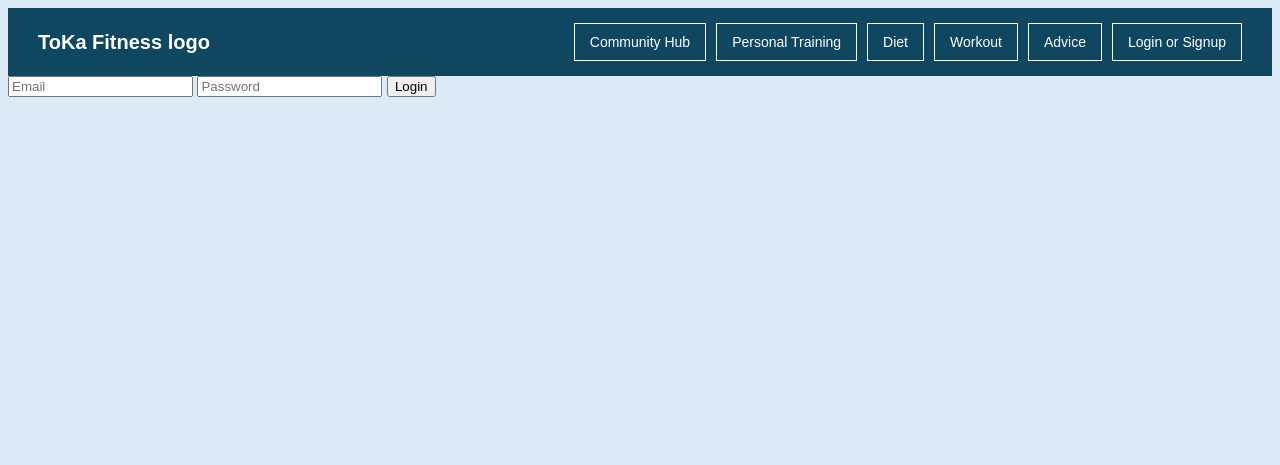
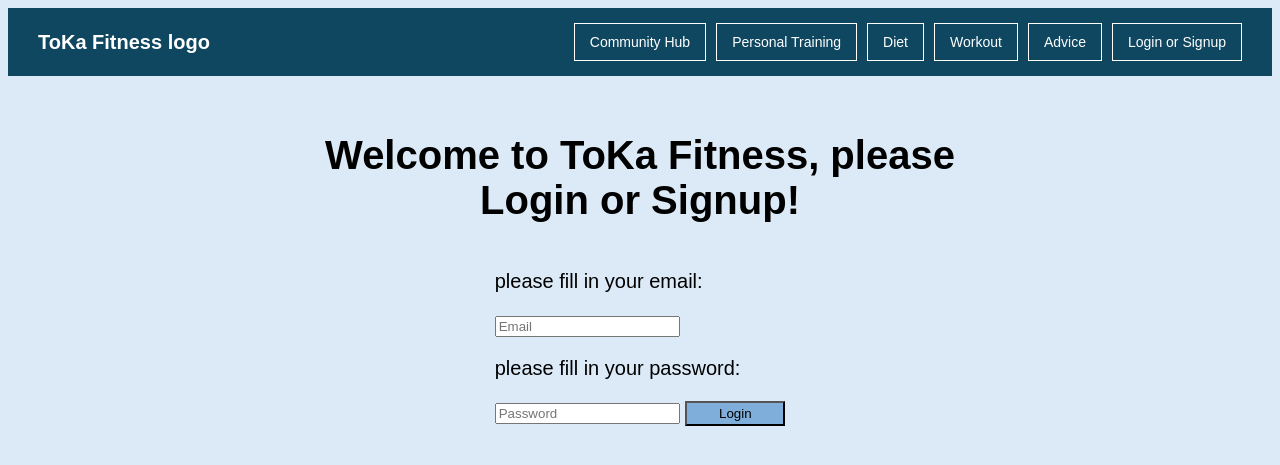
Before and after one commit to idanleroux/Exeter_ToKa_Fitness_Mock, a Flask app: page /login in a window 1280 px wide. Shown: the top 465 px of the page. Run offline with Flask 3, Linux system fonts and the light colour scheme.

Commit message:
big improvements made

```diff
--- a/main.py
+++ b/main.py
@@ -118,6 +118,9 @@ def get_meal_plan(calorie, protein, diet):
 def navbar():
     return render_template("navbar.html")
 
+@app.route("/advice")
+def advice():
+    return render_template("advice.html")
 
 # Community
 @app.route("/community")
--- a/static/default-style.css
+++ b/static/default-style.css
@@ -1,4 +1,31 @@
 body{
     background-color: #DCEAF7;
     font-family: Arial;
+    font-size: 20px;
 }
+
+.base-content {
+    padding-top: 30px;
+    width: 700px;
+    display: flex;
+    justify-content: center;
+    align-items: center;
+    flex-direction: column;
+    margin: 0 auto;
+}
+
+.Login-form {
+    padding-top: 30px;
+    width: 700px;
+    display: flex;
+    justify-content: center;
+    align-items: center;
+    flex-direction: column;
+    margin: 0 auto;
+}
+
+.submit_btn {
+    background-color: #7FAEDB;
+    width: 100px;
+    height: 25px;
+}
--- a/static/login.css
+++ b/static/login.css
@@ -0,0 +1,3 @@
+.h1{
+    text-align: center;
+}
--- a/templates/login.html
+++ b/templates/login.html
@@ -10,12 +10,15 @@
 <body>
     {% include 'navbar.html' %}
     <div class="Login-form">
+        <h1 class="h1">Welcome to ToKa Fitness, please Login or Signup!</h1>
         <form method="POST">
+            <p>please fill in your email:</p>
             <input type="text" name="email"
         placeholder="Email" required>
+            <p>please fill in your password:</p>
             <input type="password" name="password"
         placeholder="Password" required>
-            <button type="submit">Login</button>
+            <button class="submit_btn" type="submit">Login</button>
             </form>
     </div>
 </body>
--- a/templates/logout.html
+++ b/templates/logout.html
@@ -10,7 +10,7 @@
 <body>
     {% include 'navbar.html' %}
     <form method="POST">
-        <button class="logout_btn">Logout?</button>
+        <button class="submit_btn">Logout?</button>
     </form>
 
 </body>
--- a/templates/signup.html
+++ b/templates/signup.html
@@ -15,7 +15,7 @@
         placeholder="Username" required>
             <input type="password" name="password"
         placeholder="Password" required>
-            <button type="submit">Login</button>
+            <button class="submit_btn" type="submit">Login</button>
         </form>
     </div>
 
```
Also changed, not shown: db_setup.py (+12 -0 lines), templates/advice.html (+17 -1 lines).
